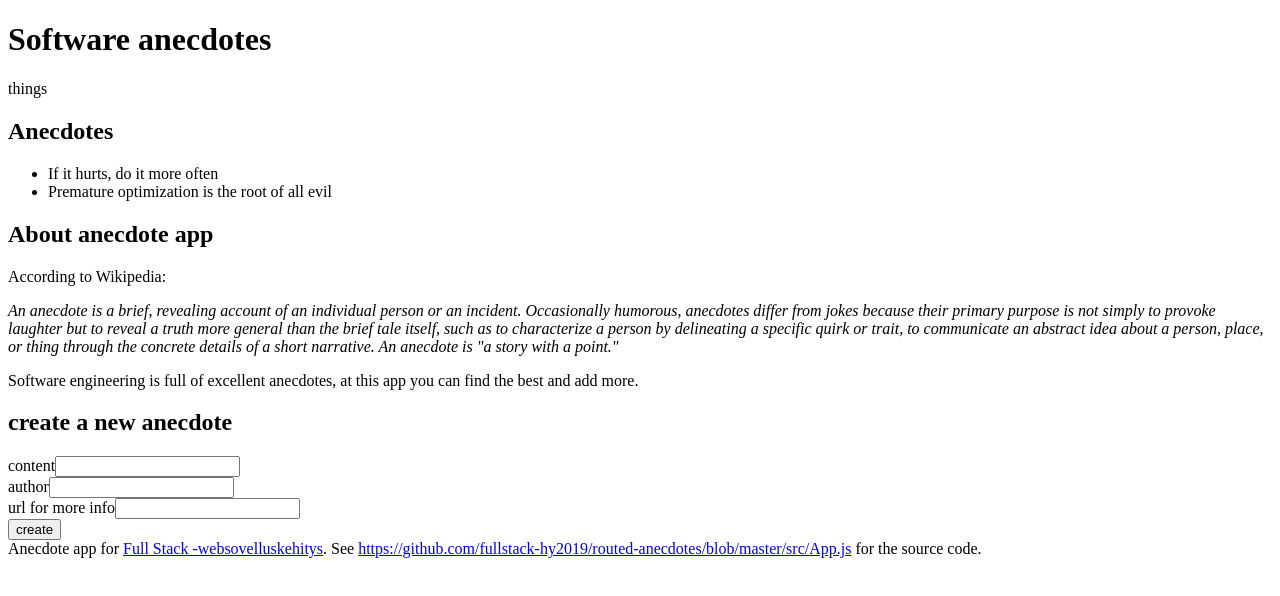
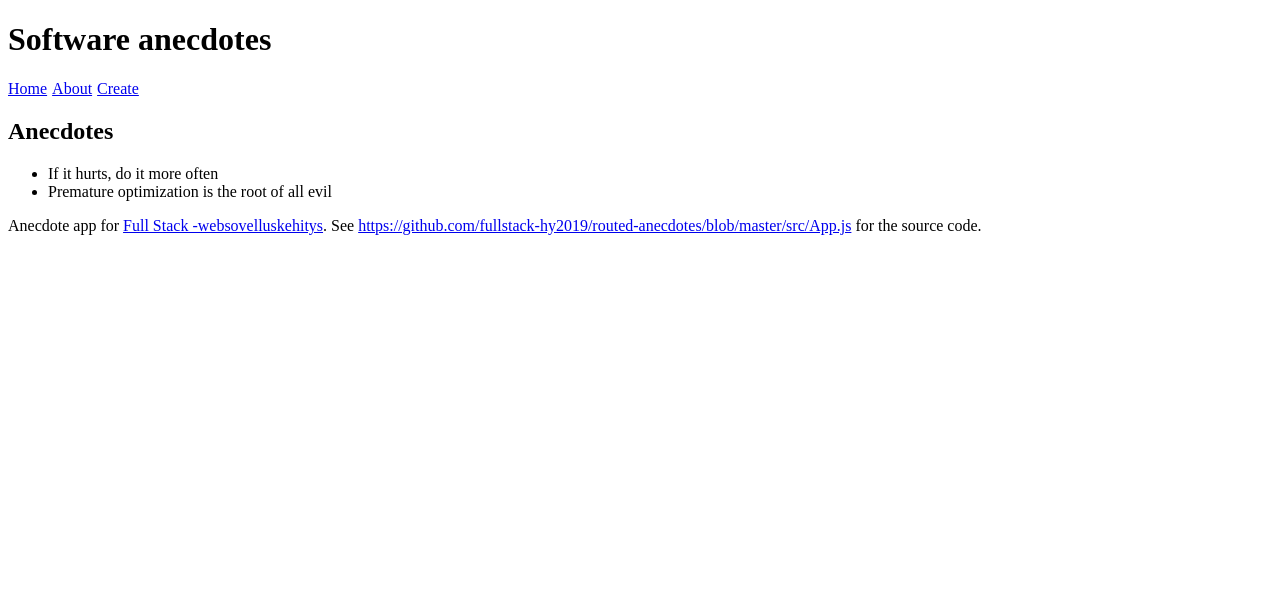
Before and after one commit to MadaraMO/FSO, a React (Create React App) app in the folder part7/anecdotes/: page / in a window 1280 px wide. Shown: the top 596 px of the page. Built offline with nearby package versions, Linux system fonts and the light colour scheme; the HTML template or start-up script is replaced by a standard one.

Commit message:
7.1. step1

```diff
--- a/part7/anecdotes/package.json
+++ b/part7/anecdotes/package.json
@@ -8,6 +8,7 @@
     "@testing-library/user-event": "^7.2.1",
     "react": "^16.12.0",
     "react-dom": "^16.12.0",
+    "react-router-dom": "^5.2.0",
     "react-scripts": "4.0.1"
   },
   "scripts": {
--- a/part7/anecdotes/src/App.js
+++ b/part7/anecdotes/src/App.js
@@ -1,18 +1,9 @@
 import React, { useState } from 'react'
+import {
+  BrowserRouter as Router,
+  Switch, Route, Link
+} from 'react-router-dom'
 
-const Menu = () => {
-  // const padding = {
-  //   paddingRight: 5
-  // }
-  return (
-    <div>
-      {/* <a href='#' style={padding}>anecdotes</a>
-      <a href='#' style={padding}>create new</a>
-      <a href='#' style={padding}>about</a> */}
-      things
-    </div>
-  )
-}
 
 const AnecdoteList = ({ anecdotes }) => (
   <div>
@@ -75,7 +66,7 @@
         </div>
         <div>
           url for more info
-          <input name='info' value={info} onChange={(e)=> setInfo(e.target.value)} />
+          <input name='info' value={info} onChange={(e) => setInfo(e.target.value)} />
         </div>
         <button>create</button>
       </form>
@@ -85,6 +76,11 @@
 }
 
 const App = () => {
+
+  const padding = {
+      paddingRight: 5
+    }
+
   const [anecdotes, setAnecdotes] = useState([
     {
       content: 'If it hurts, do it more often',
@@ -102,36 +98,36 @@
     }
   ])
 
-  // const [notification, setNotification] = useState('')
 
   const addNew = (anecdote) => {
     anecdote.id = (Math.random() * 10000).toFixed(0)
     setAnecdotes(anecdotes.concat(anecdote))
   }
 
-  // const anecdoteById = (id) =>
-  //   anecdotes.find(a => a.id === id)
-
-  // const vote = (id) => {
-  //   const anecdote = anecdoteById(id)
-
-  //   const voted = {
-  //     ...anecdote,
-  //     votes: anecdote.votes + 1
-  //   }
-
-  //   setAnecdotes(anecdotes.map(a => a.id === id ? voted : a))
-  // }
 
   return (
     <div>
       <h1>Software anecdotes</h1>
-      <Menu />
-      <AnecdoteList anecdotes={anecdotes} />
-      <About />
-      <CreateNew addNew={addNew} />
+      <Router>
+        <div>
+          <Link style={padding} to='/'>Home</Link>
+          <Link style={padding} to='/about'>About</Link>
+          <Link style={padding} to='/create'>Create</Link>
+        </div>
+        <Switch>
+          <Route path='/about' >
+            <About />
+          </Route>
+          <Route path='/create' >
+            <CreateNew addNew={addNew} />
+          </Route >
+          <Route path='/' >
+            <AnecdoteList anecdotes={anecdotes} />
+          </Route>
+        </Switch>
+      </Router >
       <Footer />
-    </div>
+    </div >
   )
 }
 
```
Also changed, not shown: 1 other file (tests, documents, lock files or other folders).
